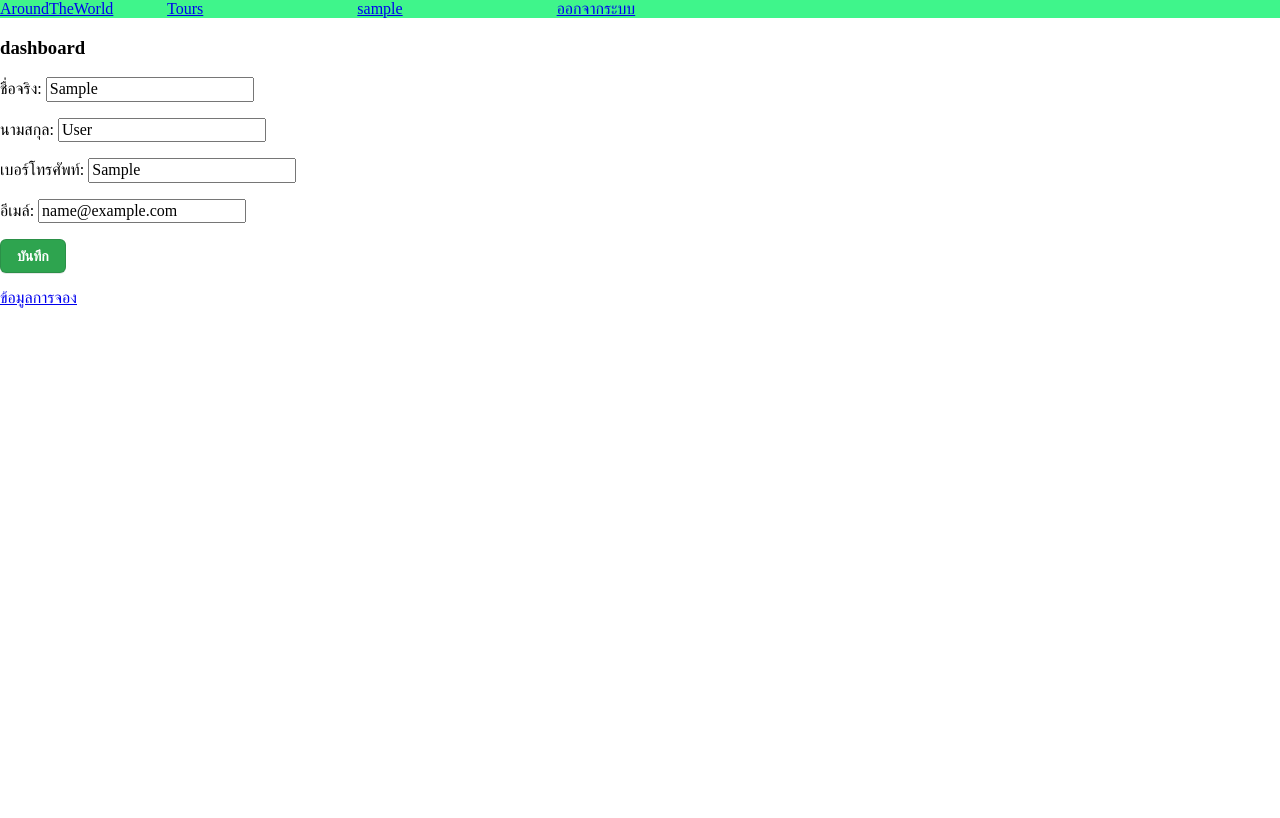
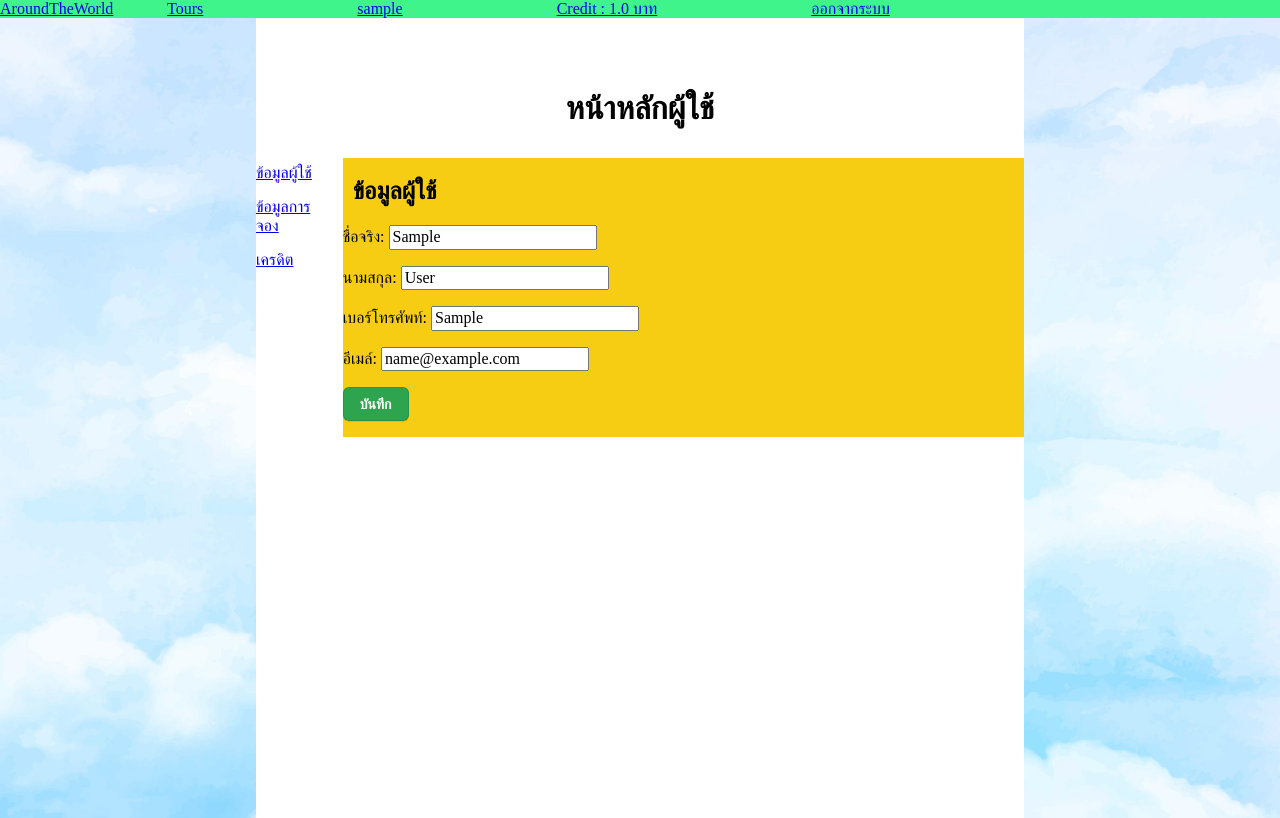
Before and after one commit to suphawit1/AroundTheWorld, a Django app: page /user/dashboard in a window 1280 px wide. Before the commit the page ends 308 px from the top, so only its background shows below. Run offline with Django 4.2, Linux system fonts and the light colour scheme; a user stored in the database is signed in; tables that the repository leaves empty hold one stand-in row (values such as "Sample post").

Commit message:
credit/adjust dashboard

```diff
--- a/DBproject/settings.py
+++ b/DBproject/settings.py
@@ -67,6 +67,7 @@ TEMPLATES = [
                 'django.template.context_processors.request',
                 'django.contrib.auth.context_processors.auth',
                 'django.contrib.messages.context_processors.messages',
+                'app_general.Credit.custom_context'
             ],
         },
     },
@@ -80,7 +81,7 @@ WSGI_APPLICATION = 'DBproject.wsgi.application'
 DATABASES = {
     'default': {
         'ENGINE': 'django.db.backends.mysql',
-        'NAME': 'django_aroundtheworldFinal',
+        'NAME': 'Test',
         'USER': 'admin',
         'PASSWORD':'y#Z180k+',
         'HOST': 'dbproject.cx11ha9xryk0.ap-southeast-2.rds.amazonaws.com',
--- /dev/null
+++ b/app_general/Credit.py
@@ -0,0 +1,11 @@
+from app_user.models import Customer
+
+def custom_context(request):
+    user_credit = None
+
+    if request.user.is_authenticated:
+        logged_in_user = request.user
+        Cus = Customer.objects.get(user=logged_in_user)
+        user_credit = Cus.Credits
+
+    return {'user_credit': user_credit}
--- a/app_general/static/app_general/main.css
+++ b/app_general/static/app_general/main.css
@@ -217,9 +217,71 @@ h2{
 }
 
 .left-text {
-    margin-right: 10px; /* Margin on the right side of the left text */
+    margin-right: 10px;
 }
 
 .right-text {
-    margin-left: 10px; /* Margin on the left side of the right text */
+    margin-left: 10px;
 }
+.left-div {
+    float: left;
+    width: 10%;
+}
+.user-Head{
+    display: grid;
+    place-items: center;
+    margin-top: 50px;
+}
+.right-div {
+    float: left;
+    width: 90%;
+}
+.right-div[id="dashboard"] {
+    position: relative;
+    background-color: #f7cd14;
+    top: 10px;
+    left: 10px;
+}
+.errorlist {
+    color: red;
+}
+.modal {
+    display: none;
+    position: fixed;
+    z-index: 1;
+    left: 0;
+    top: 0;
+    width: 100%;
+    height: 100%;
+    background-color: rgba(0,0,0,0.7);
+  }
+
+  .modal-content {
+    background-color: #fff;
+    border-radius: 5px;
+    width: 600px;
+    padding: 20px;
+    position: absolute;
+    top: 50%;
+    left: 50%;
+    transform: translate(-50%, -50%);
+    text-align: center;
+    animation: fadeIn 0.5s ease;
+  }
+
+  .close {
+    position: absolute;
+    top: 10px;
+    right: 10px;
+    font-size: 20px;
+    cursor: pointer;
+  }
+
+  @keyframes fadeIn {
+    from {
+      opacity: 0;
+    }
+    to {
+      opacity: 1;
+    }
+  }
--- a/app_general/templates/app_general/components/site_header.html
+++ b/app_general/templates/app_general/components/site_header.html
@@ -3,6 +3,7 @@
     <a href="{% url 'tours'%}" style="margin-right: 150px;">Tours</a>
     {% if user.is_authenticated %}
     <a href="{% url 'dashboard_user'%}" style="margin-right: 150px;">{{ user.username }}</a>
+    <a href="{% url 'dashboard_credit' %}" style="margin-right: 150px;">Credit : {{user_credit}} บาท</a>
     <a href="{% url 'logout' %}" style="margin-right: 150px;">ออกจากระบบ</a>
     {% else %}
     <a href="{% url 'login' %}" style="margin-right: 150px;">เข้าสู่ระบบ</a>
--- a/app_general/templates/app_general/payment.html
+++ b/app_general/templates/app_general/payment.html
@@ -4,6 +4,9 @@
     <div class="mainpage">
         <form id="myForm" method="post">
             <h1>Payment</h1>
+            {% if payment.status == "ยกเลิก" %}
+                <h2>รายการนี้ถูกยกเลิกแล้ว(หมดเวลาชำระเงิน)</h2>
+            {% else %}
             <label for="choice">โปรดเลือกวิธีการชำระเงิน:</label>
             {% csrf_token %}
             <section class="accordion accordion--radio">
@@ -44,6 +47,7 @@
                 <p id="totaltime">โปรดชำระภายใน <span id="countdown">0</span> </p>
             </div>
         </form>
+        {% endif %}
     </div>
 </div>
 
--- a/app_user/templates/app_user/dashboard.html
+++ b/app_user/templates/app_user/dashboard.html
@@ -1,16 +1,60 @@
 {% extends 'app_general/components/base.html'%}
+{% load static %}
 
 {% block site_title %} Register - {% endblock %}
 
 {% block content %}
-    <h3 class="content-title">dashboard</h3>
+<div class="skyBG">
+    <div class="mainpage">
+        <div class = "user-Head">
+            <h1>หน้าหลักผู้ใช้</h1>
+        </div>
+            {% if check == 1 %}
+            <div id="myModal" class="modal">
+            <div class="modal-content">
+                <svg version="1.1" id="Capa_1" xmlns="http://www.w3.org/2000/svg" xmlns:xlink="http://www.w3.org/1999/xlink" x="0px" y="0px"
+                width="215.434px" height="215.434px" viewBox="0 0 215.434 215.434" enable-background="new 0 0 215.434 215.434"
+                xml:space="preserve">
+            <g>
+                <circle fill="#54C147" cx="107.717" cy="107.717" r="106.299"/>
+                <polygon fill="#FFFFFF" points="96.977,121.718 145.084,50.79 168.752,69.02 103.583,164.647 46.678,120.299 63.562,96.402 	"/>
+            </g>
+            </svg>
+                <p>แก้ไขข้อมูลสำเร็จ</p>
+                <button onclick="closeModal()">Ok</button>
+            </div>
+            </div>
+                <script>
+                var modal = document.getElementById("myModal");
+                function showAlert() {
+                    modal.style.display = "block";
+                }
+                function closeModal() {
+                    modal.style.display = "none";
+                }
+                showAlert()
+                </script>
+            {% endif %}
+            <div class="left-div">
+                <p><a href="{% url 'dashboard_user' %}">ข้อมูลผู้ใช้</a></p>
+                <p><a href="{% url 'dashboard_book' %}">ข้อมูลการจอง</a></p>
+                <p><a href="{% url 'dashboard_credit' %}">เครดิต</a></p>
+            </div>
+        <div class="right-div" id="dashboard">
+        <h2 class="content-title">ข้อมูลผู้ใช้</h2>
             <form action="{% url 'dashboard_user' %}" method="post">
                 {% csrf_token %}
-        {{ form.as_p }}
+                <p>{{form.CusFirstName.label}}: {{form.CusFirstName}} {{form.CusFirstName.errors}}</p>
+                <p>{{form.CusLastName.label}}: {{form.CusLastName}} {{form.CusLastName.errors}}</p>
+                <p>{{form.CusContract.label}}: {{form.CusContract}} {{form.CusContract.errors}}</p>
+                <p>{{form.CusEmail.label}}: {{form.CusEmail}} {{form.CusEmail.errors}}</p>
                 <p>
                     <button type = "submit">บันทึก</button>
                 </p>
             </form>
-    <a href="{% url 'dashboard_book' %}">ข้อมูลการจอง</a>
+        </div>
+    </div>
+</div>
+
 
 {% endblock %}
--- a/app_user/urls.py
+++ b/app_user/urls.py
@@ -6,5 +6,6 @@ urlpatterns = [
     path('logout/', views.logoutview, name='logout'),
     path("register", view= views.register, name= "register"),
     path("dashboard", view= views.dashboard_user, name= "dashboard_user"),
-    path("bokinglist", view= views.dashboard_book, name= "dashboard_book")
+    path("bokinglist", view= views.dashboard_book, name= "dashboard_book"),
+    path("credit", view= views.dashboard_credit, name= "dashboard_credit")
 ]
--- a/app_user/views.py
+++ b/app_user/views.py
@@ -7,6 +7,8 @@ from django.urls import reverse
 from django.contrib.auth.decorators import login_required
 from app_general.models import Booking
 from django.contrib.auth.forms import AuthenticationForm
+from datetime import timedelta
+from django.utils import timezone
 
 # Create your views here.
 
@@ -83,12 +85,13 @@ def dashboard_user(request):
     logged_in_user = request.user
     Cus = Customer.objects.get(user=logged_in_user)
     obj = Customer.objects.get(pk=Cus.CusID)
+    checkedit = 0
     if request.method == "POST":
         form = UserEditForm(request.POST,instance=obj)
         print(form.errors)
         if form.is_valid():
+            checkedit = 1
             form.save()
-            return HttpResponseRedirect(request.path_info)
     else:
         initial_values = {
             'FirstName': Cus.CusFirstName,
@@ -97,11 +100,26 @@ def dashboard_user(request):
             'Email': Cus.CusEmail
         }
         form = UserEditForm(initial=initial_values,instance=obj)
-    context = {"form":form}
+    context = {"form":form,"check":checkedit}
     return render(request, "app_user/dashboard.html", context)
 
 @login_required
 def dashboard_book(request):
+    logged_in_user = request.user
+    Cus = Customer.objects.get(user=logged_in_user)
+
+    bookedobj = Booking.objects.filter(cusID=Cus)
+
+    one_day_threshold = timedelta(hours=17)
+
+    current_datetime = timezone.now()
+    for i in bookedobj:
+        time_difference = current_datetime - i.BookTime
+        if time_difference >= one_day_threshold:
+            i.PayNumber.status = "ยกเลิก"
+            i.PayNumber.save()
+            i.delete()
+            continue
     logged_in_user = request.user
     Cus = Customer.objects.get(user=logged_in_user)
 
@@ -112,3 +130,19 @@ def dashboard_book(request):
 
     context = {"booklist":booklist}
     return render(request, "app_user/bookinglist.html", context)
+
+@login_required
+def dashboard_credit(request):
+    check_credit = 0
+    logged_in_user = request.user
+    Cus = Customer.objects.get(user=logged_in_user)
+
+    if request.method == "POST":
+        add_Credit = request.POST.get('addCredit')
+        Cus.Credits += int(add_Credit)
+        check_credit = 1
+        Cus.save()
+
+    context = {'check':check_credit}
+
+    return render(request, "app_user/credit.html", context)
```
Also changed, not shown: app_general/static/app_user/Register.css (+1 -42 lines), app_user/templates/app_user/bookinglist.html (+16 -6 lines), app_user/templates/app_user/credit.html (added, +77 -0 lines), app_general/forms.py (line endings or trailing spaces). Lines whose indentation alone changed are shown as unchanged.
